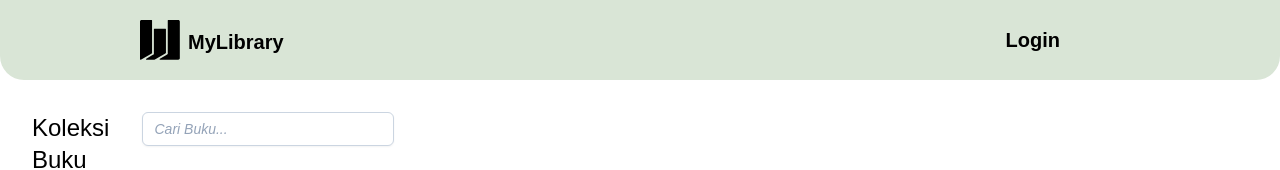
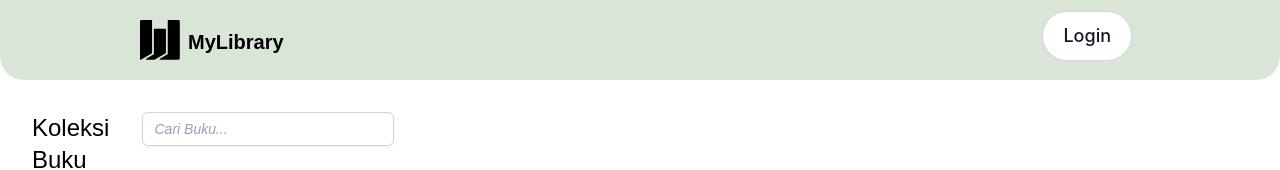
Before and after one commit to MuhamadThoriqAhnaf/PAW-Kel_9, a React (Create React App) app in the folder client/: page / in a window 1280 px wide. Shown: the top 170 px of the page. Built offline with nearby package versions, Linux system fonts and the light colour scheme; no server answers.

Commit message:
fix navbar

```diff
--- a/client/src/components/navbar.jsx
+++ b/client/src/components/navbar.jsx
@@ -7,8 +7,8 @@ export default function Navbar() {
         <img src="logo-black.svg " class="h-10 flex-auto"></img>
         <span class=" ml-2 mt-2 font-bold font-rubik text-xl flex-auto">MyLibrary</span>
         </a>
-        <a href="/login" className="md:pr-20 text-xl text-black font-bold font-rubik transition-colors hover:text-blue-800 ">
-        Login
+        <a href="/login">
+        <button type="button" class="text-gray-900 bg-white border border-gray-300 focus:outline-none hover:bg-gray-100 focus:ring-4 focus:ring-gray-200 font-medium rounded-full text-lg px-5 py-2.5 mr-2 mb-2 dark:bg-gray-800 dark:text-white dark:border-gray-600 dark:hover:bg-gray-700 dark:hover:border-gray-600 dark:focus:ring-gray-700">Login</button>
         </a>
         </div>
 
```
